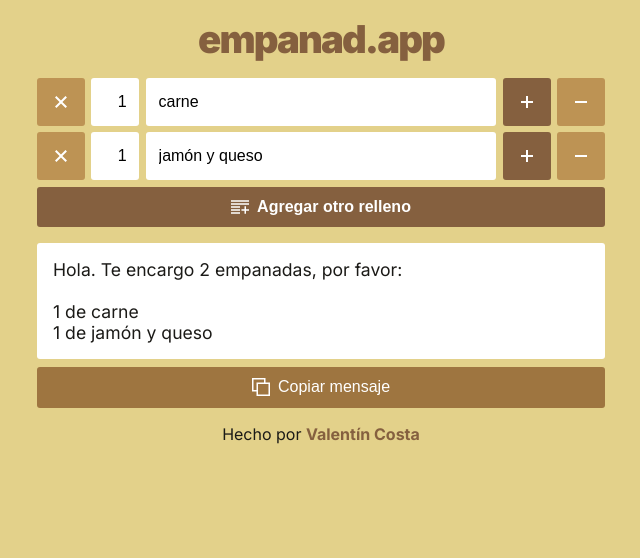
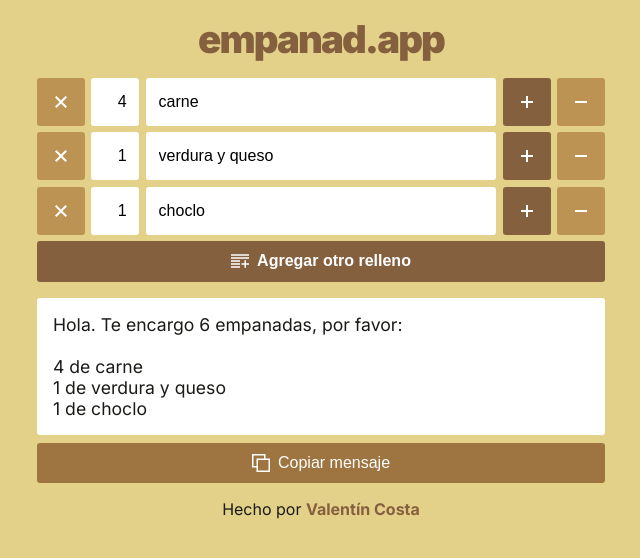
Before and after one commit to valentincostam/empanadapp, a Svelte app: page / in a window 1280 px wide. Shown: the top 558 px of the page, without its empty margins (319-959 px from the left). Built offline with nearby package versions, Linux system fonts and the light colour scheme.

Commit message:
chore: update default order lines

```diff
--- a/src/stores.js
+++ b/src/stores.js
@@ -1,8 +1,9 @@
 import { writable } from "svelte/store";
 
 const defaultOrderLines = [
-  { id: 1, quantity: 1, flavor: "carne" },
-  { id: 2, quantity: 1, flavor: "jamón y queso" },
+  { id: 1, quantity: 4, flavor: "carne" },
+  { id: 2, quantity: 1, flavor: "verdura y queso" },
+  { id: 3, quantity: 1, flavor: "choclo" },
 ];
 
 const storedOrderLines = localStorage.orderLines
```
